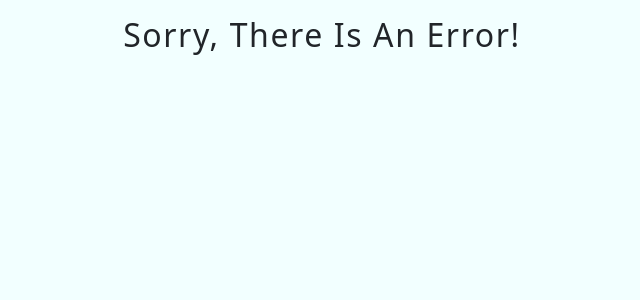
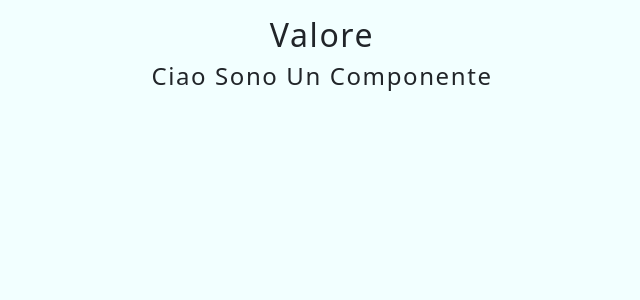
Before and after one commit to DavideFarci/React-Hooks-master, a React (Create React App) app: page / in a window 1280 px wide. Shown: the top 300 px of the page, without its empty margins (318-958 px from the left). Built offline with nearby package versions, Linux system fonts and the light colour scheme; no server answers.

Commit message:
3-render-condizionale, 2-render-short-circuit

```diff
--- a/src/App.js
+++ b/src/App.js
@@ -1,4 +1,4 @@
-import Inizio from "./lezioni//3-render-condizionale/inizio/1-render-multiplo";
+import Inizio from "./lezioni//3-render-condizionale/inizio/2-render-short-circuit";
 
 function App() {
   return (
--- a/src/lezioni/3-render-condizionale/inizio/2-render-short-circuit.js
+++ b/src/lezioni/3-render-condizionale/inizio/2-render-short-circuit.js
@@ -1,9 +1,18 @@
-import React from "react";
+import React, { useState } from "react";
 
 const ShortRender = () => {
+  const [parola, setParola] = useState("Valore");
+
+  // Shor circuit evaluaation con or operator
+  const esempio = parola || "sono un esempio";
+
+  // Short circuit evaluation with and (&&) operator
+  const esempio2 = parola && "ho un valore";
+
   return (
     <div>
-      <h2>short render Component</h2>
+      <h2>{esempio}</h2>
+      {parola && <h4>Ciao sono un componente</h4>}
     </div>
   );
 };
```
